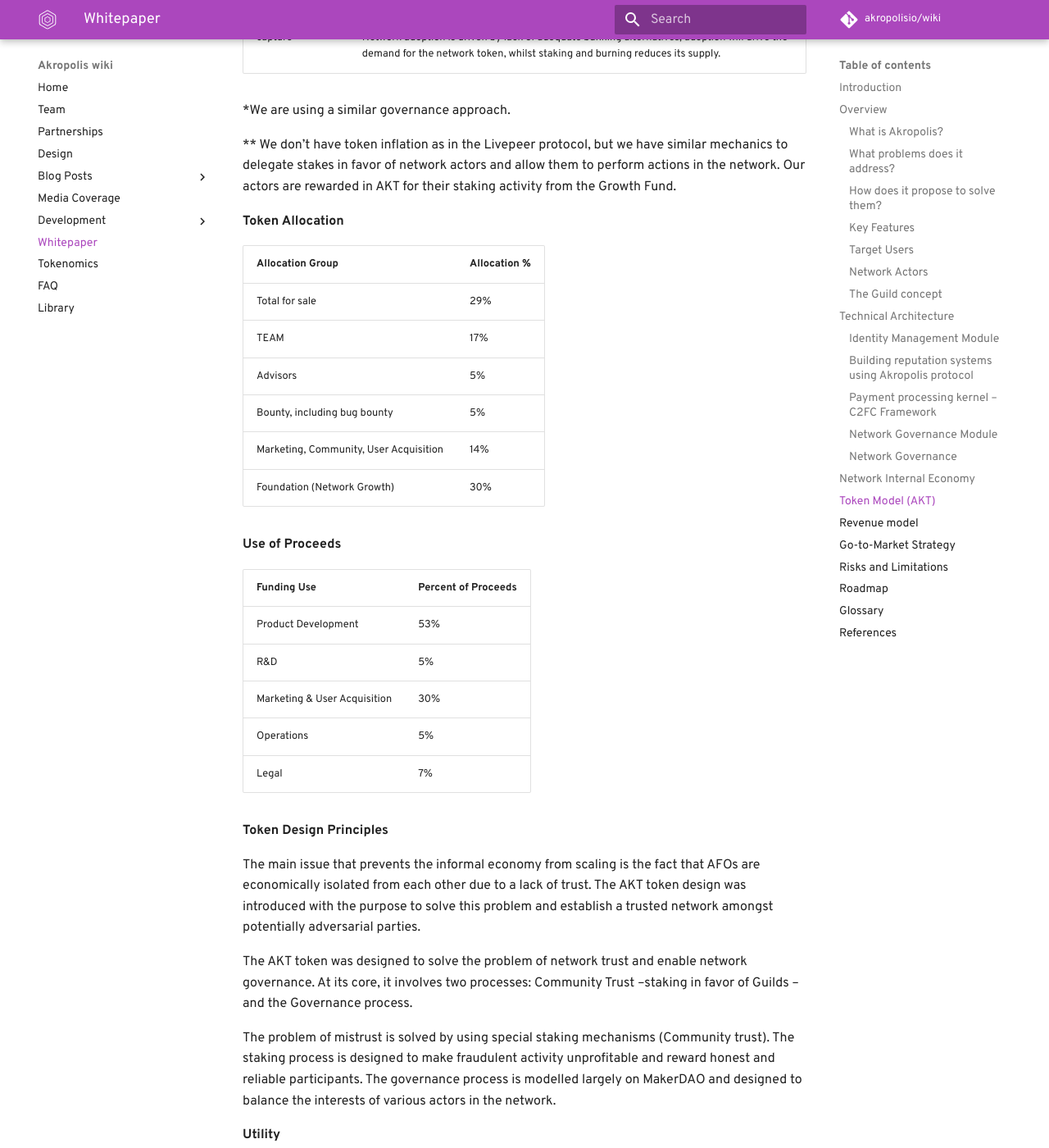
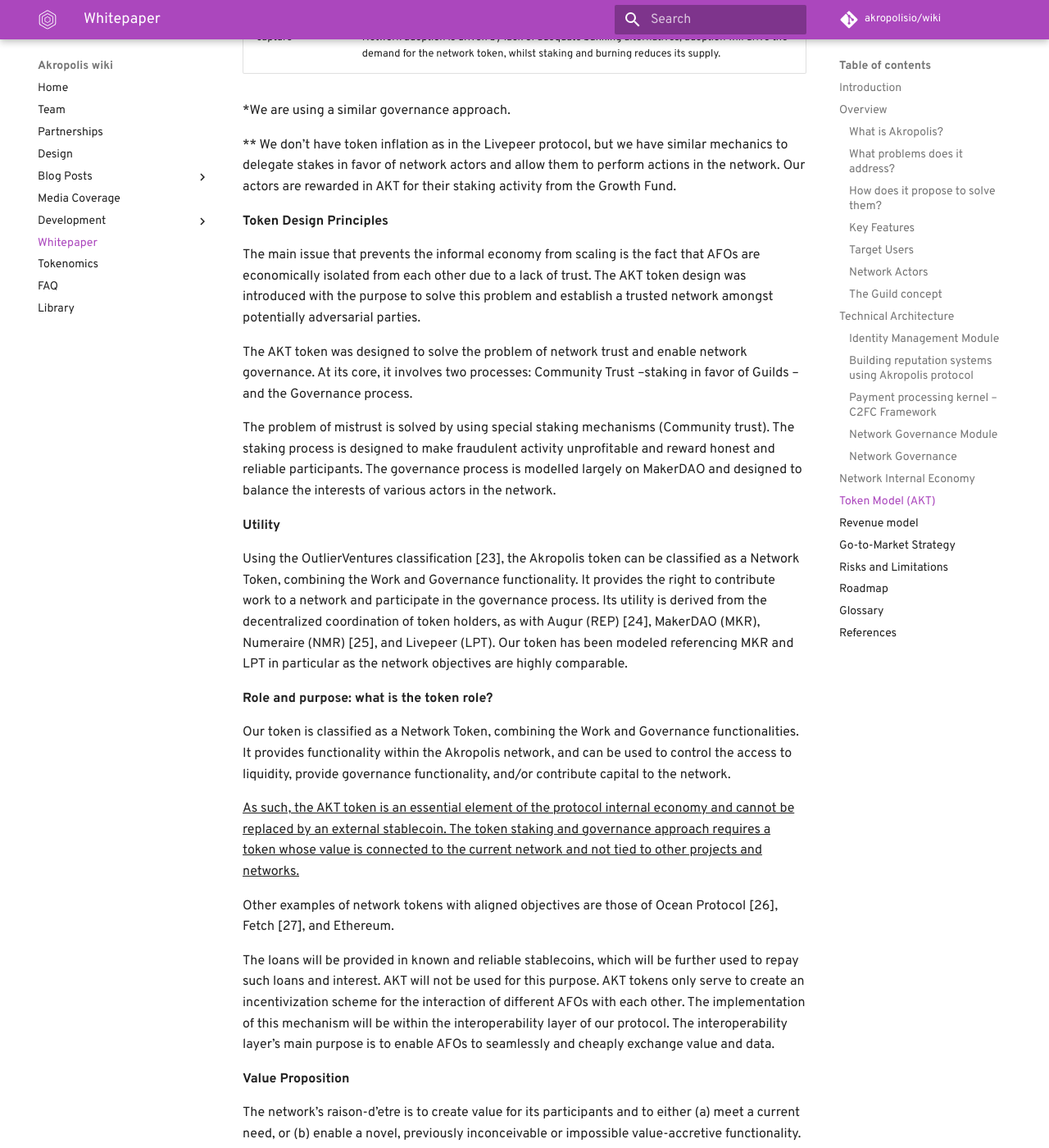
Before and after one commit to kaonone/wiki, an MkDocs documentation site: the page built from docs/whitepaper.md, in a window 1280 px wide and 1400 px high, scrolled down 19097 px. Shown: the whole window at 82% size. Built offline with MkDocs 1.6.1 and Material for MkDocs 9.7.7, drawn with Linux system fonts in a browser that asks for light colours; some web fonts are replaced; comment, search, counter and statistics services are not loaded; old or Windows-style settings are respelled for this version of MkDocs; some of the changed text lies outside the part shown.

Commit message:
Token allocation removed + References fix

```diff
--- a/docs/whitepaper.md
+++ b/docs/whitepaper.md
@@ -7,7 +7,6 @@
 Akropolis is a financial protocol for the growing billion-dollar informal economy [3]. Autonomous Financial Organizations have existed for centuries. They are common throughout the world, whether as rotating savings and credit associations (ROSCAs), or co-operatives. Through rigorous research, we have found that Kenyan Chamas –saving circles – are the most profitable informal financial organizations. Chamas register US$4bn in savings annually and the overall informal economy contributes more than 47% of Kenya’s GDP. However, due to the nature of their informality, these organizations are oftentimes subject to fraud, fund mismanagement, and corruption.
 
 We believe that the future of finance belongs to user-owned - but not necessarily user-governed - networks. Our thesis proposes that banks and other financial corporations will be replaced by a federated network of autonomous co-ops, each of which will act in the interests of its owners and interact with other parties in a single digital financial landscape. The Akropolis protocol aims to create this new digital financial landscape by providing a unified program interface for the cooperation and exchange of value of digital financial organizations.
-
 
 ## **Overview**
 
@@ -595,7 +594,6 @@
  </table>
 
 
-
  Additionally, Guilds are incentivized to attract reliable members that repay debts adequately, as timely repayments lead to a better reputation and higher level of community trust. Higher community trust, expressed in stakes for the Guild, therefore decreases the cost to access new capital for the Guild. Along with this, Guilds are interested in holding tokens and staking them in favor of themselves to receive an additional deduction from the interest rate of a loan, and in participation in governance to have an influence on network parameters.
 
 Meanwhile, Network Keepers are incentivized to participate in honest Guild selection as it leads to receiving profits and to make the best assessment of the Guilds’ credibility as possible. Besides this, they have to hold as many tokens as they can to have a voice in the governance process, because the stability and penalty fee values are critical for their business.
@@ -608,7 +606,6 @@
 *This model was inspired by the MakerDAO (MKR) token model [18].*
 
 ## **Network Internal Economy**
-
 
 **Staking Mechanism**
 
@@ -629,15 +626,11 @@
 
 So, If the possibility of taking a loan worth &Delta; for i-th Guild is under consideration, the staking system verifies that if a loan is taken, the equation will be true, meaning that a share of this Guild in a loan-taking process is not exceeding its staking share. The &Sigma;L is referred to all loans during the N periods, including partially or completely repaid ones.
 
-
 This rule is applied only if N periods have passed. If the system is just launched and N periods have not yet passed, the system will wait for a collection of loan-related statistics, and only after this, the application the mentioned limitation will occur. During the initial period, the lenders have to take into account not only the tokens staked in favor of each Guild, but also the Guild’s reputation and payment history as the leading indicators for their decision-making.
-
 
 * As all community stakes – including stakes from AFOs that are members of a specific Guild – are placed for a defined period, it is easy to create a graph for every Guild that will indicate a number of staked tokens vs. time in periods. This is important as loans are processes spread over time, so the lender needs to see how many tokens will still be staked for a Guild after some time because it is the Guild’s reliability indicator.
 
-
 * In case of default on debt, the stake in favor of the Guild is penalized according to the established penalty fee.
-
 
 **Collective determination of trustworthy AFOs**
 
@@ -645,9 +638,7 @@
 
 Any AKT token holder can stake his tokens on behalf of any Guild they trust, for example, as a result of a careful examination of a Guild’s financial flows and history. The amount of debt that can be issued by a Guild is limited by its share in overall staked tokens, which are equivalent to its community trust. The possibility to work with loans attracted by the Guild is managed inside it, the most obvious approach being to select AFOs by their stakes in favor of this Guild and taking into account its financial history. Whichever method of internal loan management they choose, the responsibility for loan repayment pertains to the Guild as a collective.
 
-
 ## **Token Model (AKT)**
-
 
 <table style="width:100%">
 	<tr><th></th><th></th></tr>
@@ -688,119 +679,6 @@
 *We are using a similar governance approach.
 
 ** We don’t have token inflation as in the Livepeer protocol, but we have similar mechanics to delegate stakes in favor of network actors and allow them to perform actions in the network. Our actors are rewarded in AKT for their staking activity from the Growth Fund.
-
-**Token Allocation**
-<table style="width:100%">
-  <tr>
-    <th>
-Allocation Group
-</th>
-    <th>
-Allocation %
-</th>
-  </tr>
-  <tr>
-    <td>
-Total for sale
-</td>
-    <td>
-29%
-</td>
-  </tr>
-  <tr>
-    <td>
-TEAM
-</td>
-    <td>
-17%
-</td>
-  </tr>
-  <tr>
-    <td>
-Advisors
-</td>
-    <td>
-5%
-</td>
-  </tr>
-   <tr>
-    <td>
-Bounty, including bug bounty
-</td>
-    <td>
-5%
-</td>
-  </tr>
-    <tr>
-    <td>
-Marketing, Community, User Acquisition
-</td>
-    <td>
-14%
-</td>
-  </tr>
-   <tr>
-    <td>
-Foundation (Network Growth)
-</td>
-    <td>
-30%
-</td>
-  </tr>
- </table>
-
-
-**Use of Proceeds**
-<table style="width:100%">
-  <tr>
-    <th>
-Funding Use
-</th>
-    <th>
-Percent of Proceeds
-</th>
-  </tr>
-  <tr>
-    <td>
-Product Development
-</td>
-    <td>
-53%
-</td>
-  </tr>
-  <tr>
-    <td>
-R&D
-</td>
-    <td>
-5%
-</td>
-  </tr>
-  <tr>
-    <td>
-Marketing & User Acquisition
-</td>
-    <td>
-30%
-</td>
-  </tr>
-   <tr>
-    <td>
-Operations
-</td>
-    <td>
-5%
-</td>
-  </tr>
-    <tr>
-    <td>
-Legal
-</td>
-    <td>
-7%
-</td>
-  </tr>
- </table>
 
 **Token Design Principles**
 
@@ -910,9 +788,8 @@
 
 * In the Akropolis ecosystem, the term “51% attack” refers to an attack on governance processes by a conspiracy of >50% of active token holders (or the collection of this number of tokens by one small group). In this case, the attackers can establish variables of economic parameters serving only their own interests, which could destroy sustainable network operation. There are two protection measures:
 
-* The economic rationality of the attackers
-	* if they destroy the network, they will ultimately lose the value of the tokens
-	* Initial token distribution to stakeholders that are interested in network growth. The more significant Akropolis’ capitalization becomes, the more complex and expensive such an attack will be.
+	* The economic rationality of the attackers - if they destroy the network, they will ultimately lose the value of the tokens
+	* Initial token distribution to stakeholders that are interested in network growth. The more significant Akropolis’ 		  	    capitalization becomes, the more complex and expensive such an attack will be.
 
 ## **Roadmap**
 
@@ -1043,9 +920,9 @@
 
 [25] [Richard Craib, Geo↵rey Bradway, Xander Dunn, Joey Krug. Numeraire: A Cryptographic Token for Coordinating Machine Intelligence and Preventing Overfitting, 2017](https://numer.ai/whitepaper.pdf)
 
-[26] [Ocean Protocol Whitepaper, 2019](https://oceanprotocol.com/tech-whitepaper.pdf/)
+[26] [Ocean Protocol. Whitepaper, 2019](https://oceanprotocol.com/tech-whitepaper.pdf/)
 
-[27] [Fetch Whitepaper, 2019](https://fetch.ai/uploads/technical-introduction.pdf)
+[27] [Fetch. Whitepaper, 2019](https://fetch.ai/uploads/technical-introduction.pdf)
 
 [29] [https://en.wikipedia.org/wiki/Broodfonds](https://en.wikipedia.org/wiki/Broodfonds)
 
@@ -1059,7 +936,7 @@
 
 [34] [https://en.wikipedia.org/wiki/Sybil_attack](https://en.wikipedia.org/wiki/Sybil_attack)
 
-[35] [Akropolis C2FC](https://github.com/akropolisio/c2fc-specs)
+[35] [Akropolis. C2FC](https://github.com/akropolisio/c2fc-specs)
 
 [36] [https://en.wikipedia.org/wiki/Guild](https://en.wikipedia.org/wiki/Guild)
 
```
Also changed, not shown: other parts of docs/whitepaper.md (+1 -1 lines).
